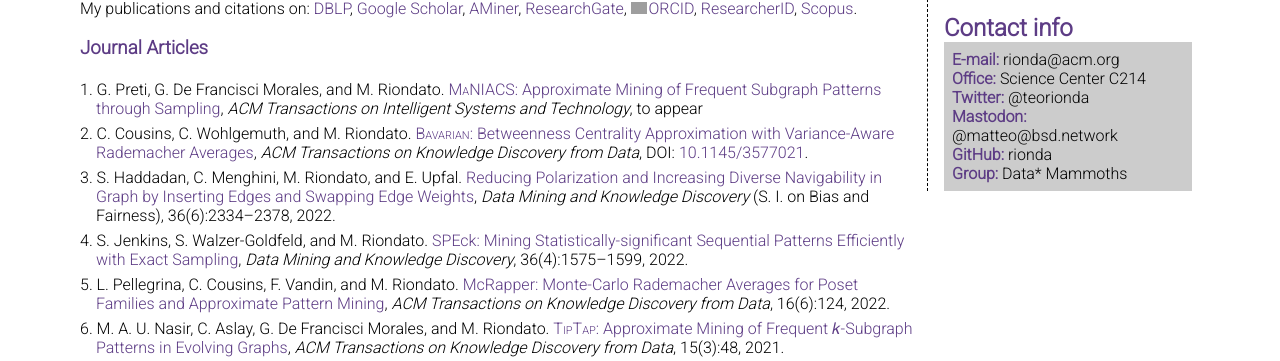
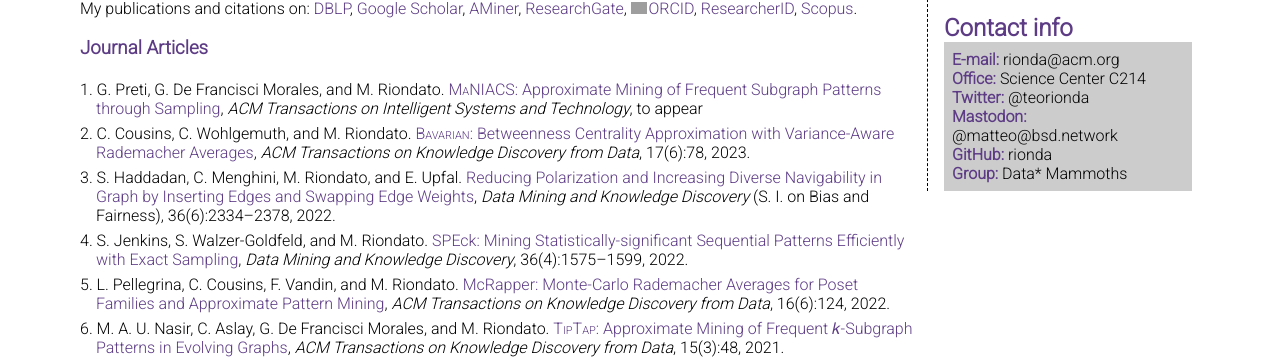
Before and after one commit to rionda/rionda.to, a PHP site: page /pubs.php in a window 1280 px wide. Shown: the part 251-612 px from the top of the page. Run offline with PHP 8.4, Linux system fonts and the light colour scheme; grey boxes are pictures that could not be loaded.

Commit message:
Add Bavarian TKDD infos.

```diff
--- a/pubs.php
+++ b/pubs.php
@@ -42,8 +42,7 @@
 						style="font-variant:small-caps">Bavarian</span>: Betweenness
 						Centrality Approximation with Variance-Aware Rademacher
 						Averages</a>, <em>ACM Transactions on Knowledge Discovery
-						from Data</em>, DOI: <a
-						href="https://doi.org/10.1145/3577021">10.1145/3577021</a>.</li>
+						from Data</em>, 17(6):78, 2023.</li>
 					<li>S. Haddadan, C. Menghini, M. Riondato, and E. Upfal. <a
 						href="papers/HaddadanEtAl-RePBubLik-DMKD.pdf">Reducing
 						Polarization and Increasing Diverse Navigability in Graph by
```
